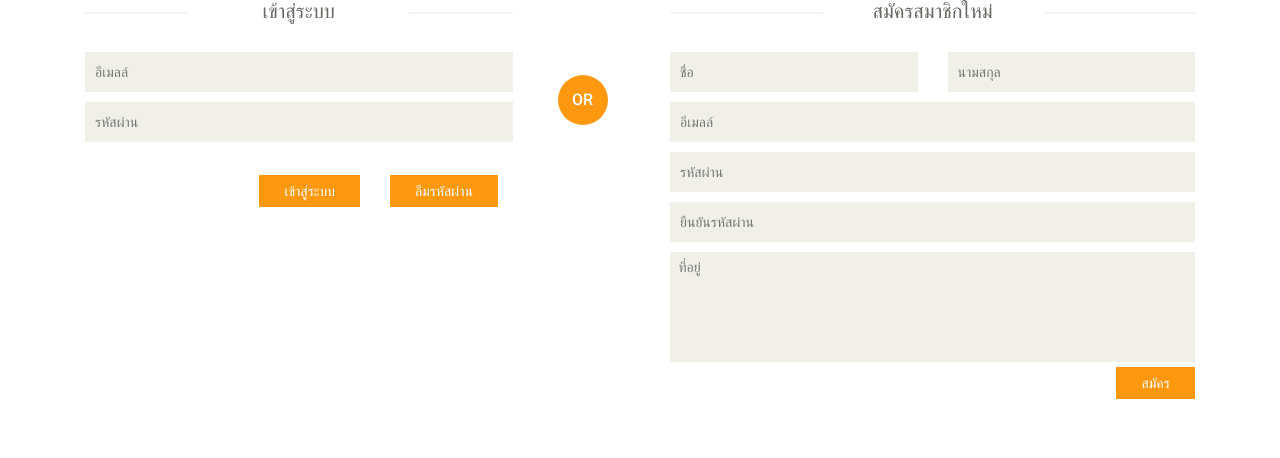
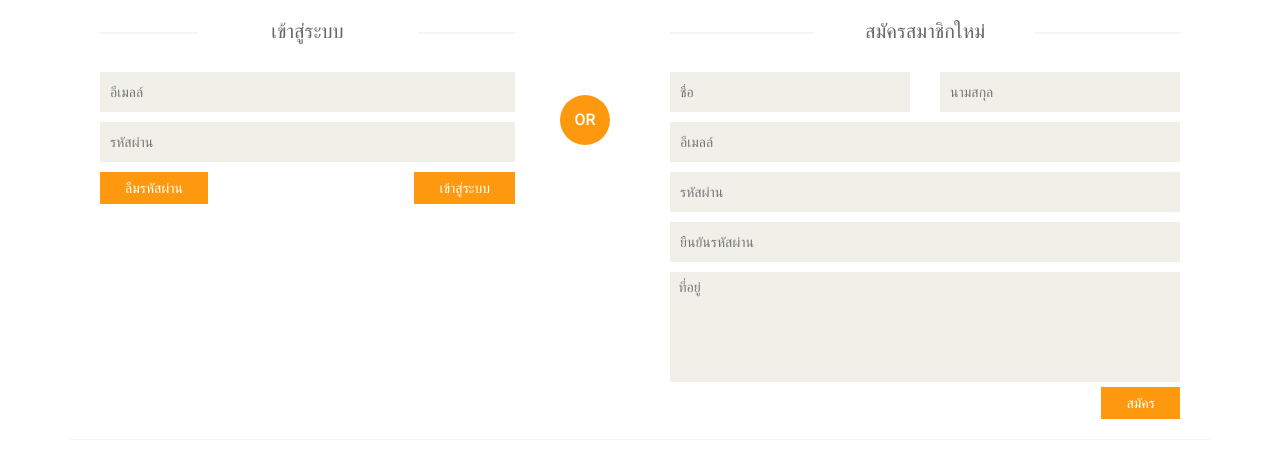
Before and after one commit to triplesic/BellavitaGown, a CodeIgniter app: page /BellavitaGown/index.php/contact/inquiry in a window 1280 px wide. Shown: the top 458 px of the page. Run offline with CodeIgniter, Linux system fonts and the light colour scheme; some libraries are stand-ins or nearby versions.

Commit message:
cแก้ไข css

```diff
--- a/Source/bellavitagown/application/views/login_view.php
+++ b/Source/bellavitagown/application/views/login_view.php
@@ -1,9 +1,9 @@
 <script src="<?php echo base_url();?>js/login.js"></script>
-
+<div class="header-middle">
 	<div class="container">
 		<div class="row">
 			<div class="col-sm-5">
-				<div class="login-form">
+				<div class="signup-form">
 					<!--login form-->
 					<h2 class="title text-center"><?php echo lang('login_to_your_account')?></h2>
 					<input type="hidden" id="popup" name="popup" value="<?php echo $popup;?>" />
@@ -17,15 +17,15 @@
 							<div class="col-sm-12">
 								<div id="div-login-pass"></div>
 								<input type="password" placeholder="<?php echo lang('password')?>" id="password" name="password" />
-								</div>
-								<div class="col-sm-8" align="right">
-								<button type="submit" class="btn btn-default"><?php echo lang('login')?></button>
-								</div>
-								<div class="col-sm-4">
-								<button type="button" class="btn btn-default show_hide"><?php echo lang('forgot_password')?></button>
-								</div>
+							</div>
 
+							<div class="col-sm-6" align="left">
+							<button type="button" class="btn btn-default show_hide"><?php echo lang('forgot_password')?></button>
 
+							</div >
+							<div class="col-sm-6" align="right">
+							<button type="submit" class="btn btn-default"><?php echo lang('login')?></button>
+							</div>
 						</form>
 
 						<div class="slidingDiv">
@@ -75,7 +75,6 @@
 									placeholder=" <?php echo lang('contact_info')?>"></textarea>
 
 							</div >
-							<div></div>
 							<div class="col-sm-12" align="right" >
 							<button type="submit" class="btn btn-default"><?php echo lang('signup')?></button>
 							</div>
@@ -84,3 +83,4 @@
 			</div>
 		</div>
 		</div>
+		</div>
```
